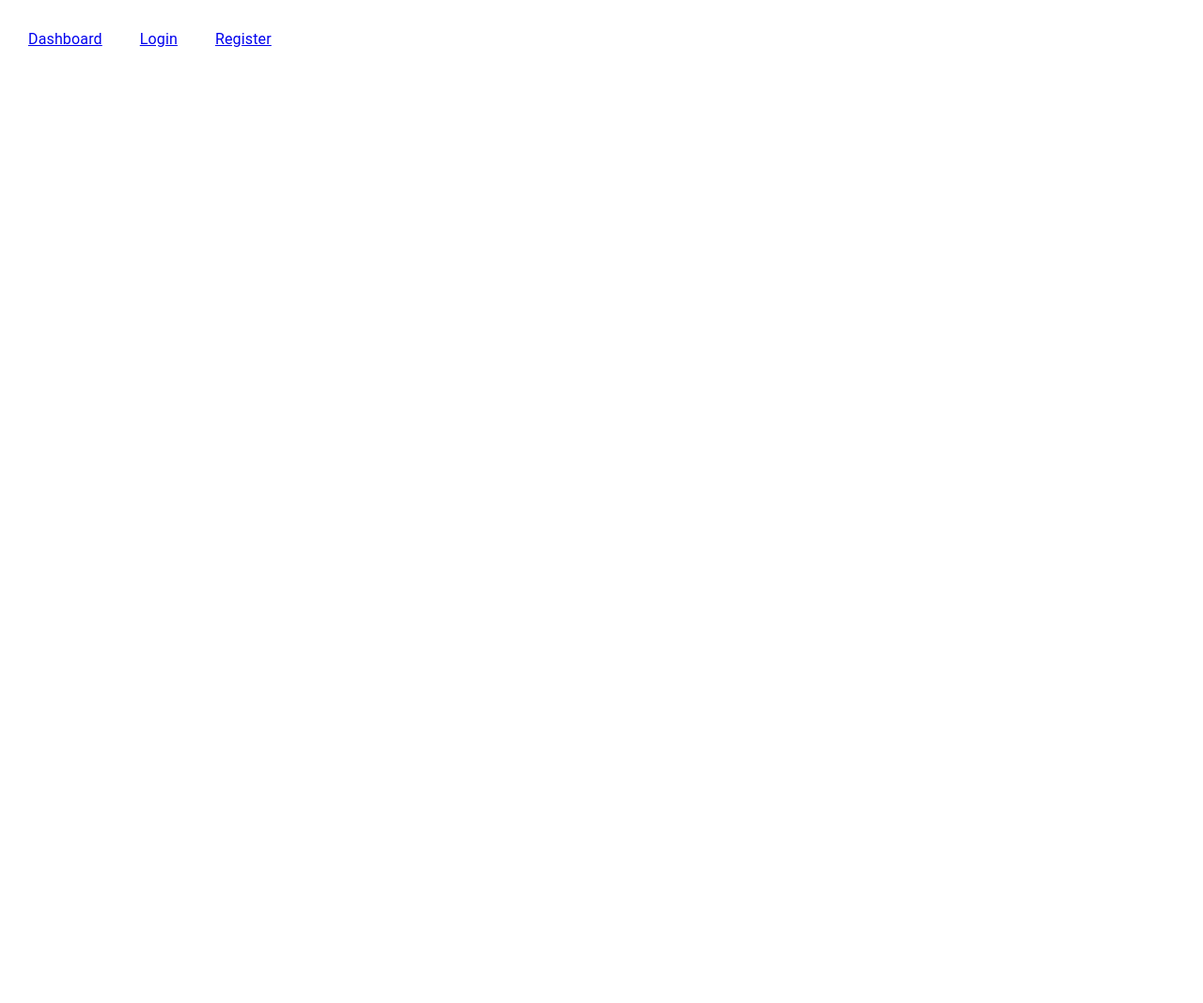
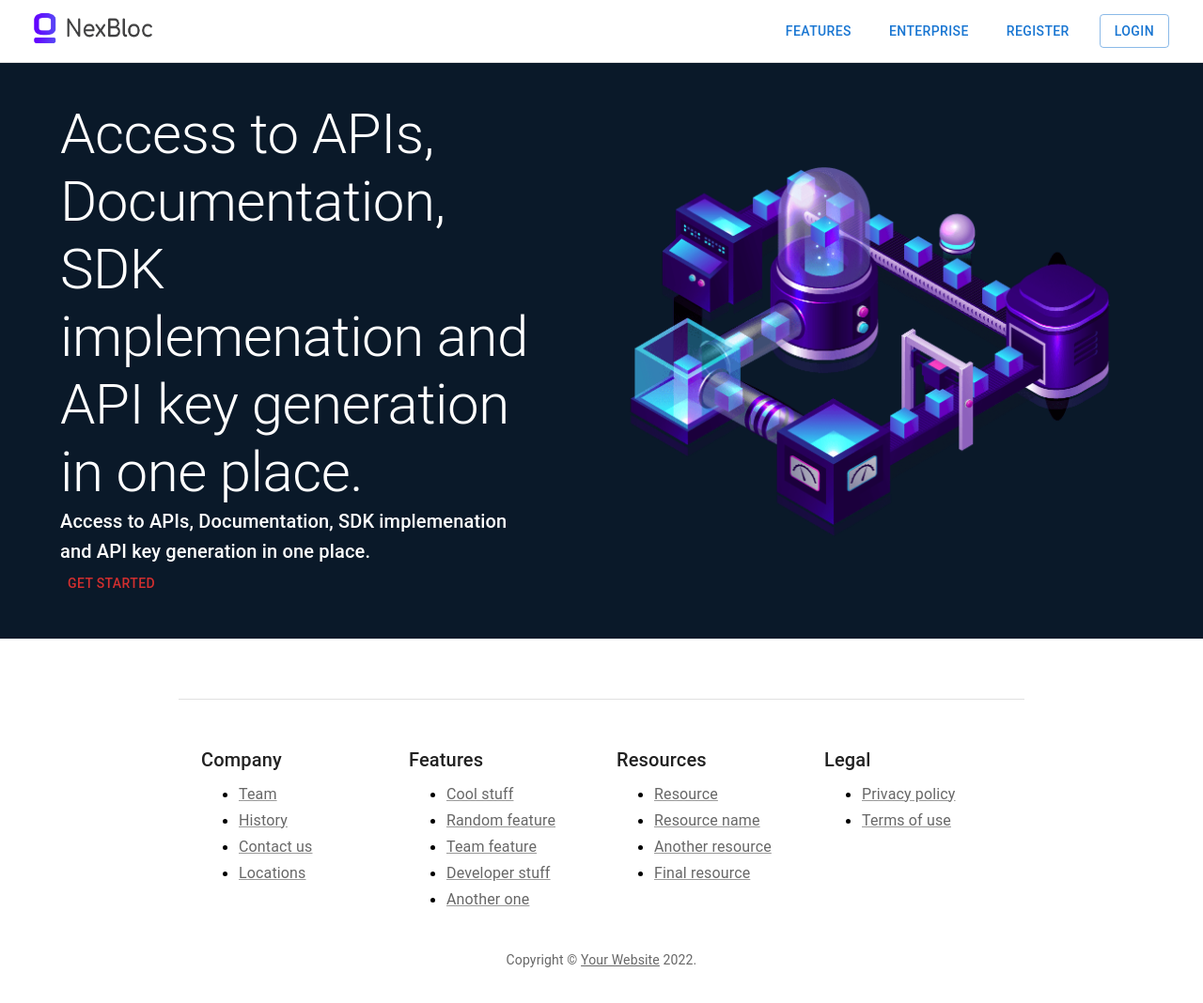
Before and after one commit to Iotric/iotric-admin, a React (Create React App) app: page / in a window 1280 px wide. Shown: the top 1068 px of the page at 94% size. Before the commit the page ends 800 px from the top, so only its background shows below. Built offline with nearby package versions, Linux system fonts and the light colour scheme.

Commit message:
UI landing page partial complete and changes in signup page

```diff
--- /dev/null
+++ b/src/components/home/footer/Footer.js
@@ -0,0 +1,88 @@
+import React from 'react'
+import './footer.scss'
+
+import { Container, Grid, Typography, Link } from '@mui/material'
+
+function Copyright(props) {
+  return (
+    <Typography
+      variant="body2"
+      color="text.secondary"
+      align="center"
+      {...props}
+    >
+      {"Copyright © "}
+      <Link color="inherit" href="https://mui.com/">
+        Your Website
+      </Link>{" "}
+      {new Date().getFullYear()}
+      {"."}
+    </Typography>
+  );
+}
+
+const footers = [
+  {
+    title: "Company",
+    description: ["Team", "History", "Contact us", "Locations"],
+  },
+  {
+    title: "Features",
+    description: [
+      "Cool stuff",
+      "Random feature",
+      "Team feature",
+      "Developer stuff",
+      "Another one",
+    ],
+  },
+  {
+    title: "Resources",
+    description: [
+      "Resource",
+      "Resource name",
+      "Another resource",
+      "Final resource",
+    ],
+  },
+  {
+    title: "Legal",
+    description: ["Privacy policy", "Terms of use"],
+  },
+];
+
+const Footer = () => {
+    return (
+      <Container
+        maxWidth="md"
+        component="footer"
+        sx={{
+          borderTop: (theme) => `1px solid ${theme.palette.divider}`,
+          mt: 8,
+          py: [3, 6],
+        }}
+      >
+        <Grid container spacing={4} justifyContent="space-evenly">
+          {footers.map((footer) => (
+            <Grid item xs={6} sm={3} key={footer.title}>
+              <Typography variant="h6" color="text.primary" gutterBottom>
+                {footer.title}
+              </Typography>
+              <ul>
+                {footer.description.map((item) => (
+                  <li key={item}>
+                    <Link href="#" variant="subtitle1" color="text.secondary">
+                      {item}
+                    </Link>
+                  </li>
+                ))}
+              </ul>
+            </Grid>
+          ))}
+        </Grid>
+        <Copyright sx={{ mt: 5 }} />
+      </Container>
+    );
+}
+
+export default Footer
--- /dev/null
+++ b/src/components/home/hero/Hero.js
@@ -0,0 +1,37 @@
+import React from "react";
+import "./hero.scss";
+
+import heroImg from "../../../assets/images/img1.png";
+
+import { Container, Typography, Box, Button } from "@mui/material";
+
+const Hero = () => {
+  return (
+    <Container className="main" maxWidth="full">
+      <Box px={5} py={5} className="main-hero">
+        <Box>
+          <Typography
+            style={{ color: "white" }}
+            className="text-white"
+            variant="h2"
+          >
+            Access to APIs, Documentation, SDK implemenation and API key
+            generation in one place.
+          </Typography>
+          <Typography
+            style={{ color: "white" }}
+            className="text-white"
+            variant="h6"
+          >
+            Access to APIs, Documentation, SDK implemenation and API key
+            generation in one place.
+          </Typography>
+          <Button color="error">Get Started</Button>
+        </Box>
+        <img src={heroImg}></img>
+      </Box>
+    </Container>
+  );
+};
+
+export default Hero;
--- /dev/null
+++ b/src/components/home/hero/hero.scss
@@ -0,0 +1,16 @@
+.main {
+    background-color: rgb(10, 25, 41);
+    .main-hero {
+        display: flex;
+        gap: 50px;
+        justify-content: center;
+        align-items: center;
+    }
+    .main-hero img {
+        height: 400px;
+        width: 800px;
+        .text-white {
+            font-style: inherit;
+        }
+    }
+}
--- /dev/null
+++ b/src/components/home/navbar/Navbar.js
@@ -0,0 +1,49 @@
+import React from "react";
+import "./navbar.scss";
+
+import companyLogo from "../../../assets/images/logo.png";
+import { AppBar, Toolbar, Typography, Button } from "@mui/material";
+import { Link } from "react-router-dom";
+
+const Navbar = () => {
+  return (
+    <AppBar
+      position="static"
+      sx={{
+        backgroundColor: "inherit",
+        borderBottom: (theme) => `1px solid ${theme.palette.divider}`,
+      }}
+    >
+      <Toolbar sx={{ justifyContent: "space-between", flexWrap: "wrap" }}>
+        <Link to="/dashboard">
+          <img height="60px" width="150px" src={companyLogo} />
+        </Link>
+
+        <nav>
+          <Button color="primary" href="#" sx={{ my: 1, mx: 1.5 }}>
+            Features
+          </Button>
+          <Link to="/enterprise">
+            <Button color="primary" href="#" sx={{ my: 1, mx: 1.5 }}>
+              Enterprise
+            </Button>
+          </Link>
+
+          <Link to="/register">
+            <Button color="primary" href="#" sx={{ my: 1, mx: 1.5 }}>
+              Register
+            </Button>
+          </Link>
+
+          <Link to="/login">
+            <Button href="#" variant="outlined" sx={{ my: 1, mx: 1.5 }}>
+              Login
+            </Button>
+          </Link>
+        </nav>
+      </Toolbar>
+    </AppBar>
+  );
+};
+
+export default Navbar;
--- a/src/pages/home/Home.js
+++ b/src/pages/home/Home.js
@@ -1,23 +1,19 @@
-import React from 'react'
-import './home.scss'
-import { Link } from 'react-router-dom'
+import React from "react";
+import "./home.scss";
+import Navbar from "../../components/home/navbar/Navbar";
+import Hero from "../../components/home/hero/Hero";
+import Footer from "../../components/home/footer/Footer";
 
-import { Box, Typography } from '@mui/material'
+import { Box } from "@mui/material";
 
 const Home = () => {
-    return (
-      <Box className="nav">
-        <Link to="/dashboard">
-          <Typography>Dashboard</Typography>
-        </Link>
-        <Link to="/login">
-          <Typography>Login</Typography>
-        </Link>
-        <Link to="/register">
-          <Typography>Register</Typography>
-        </Link>
-      </Box>
-    );
-}
+  return (
+    <Box className="main-home">
+      <Navbar />
+      <Hero />
+      <Footer />
+    </Box>
+  );
+};
 
-export default Home
+export default Home;
--- a/src/pages/login/Login.jsx
+++ b/src/pages/login/Login.jsx
@@ -32,7 +32,7 @@ const Login = () => {
           <Typography
             ml={1}
             mt={1}
-            mb={3}
+            mb={5}
             component="h2"
             variant="h5"
             className="title"
--- a/src/pages/login/login.scss
+++ b/src/pages/login/login.scss
@@ -27,10 +27,10 @@
       .signDetails {
         display: flex;
         flex-direction: column;
-        gap: 30px;
+        gap: 50px;
       }
       .bottom {
-        margin-top: 20px;
+        margin-top: 40px;
         display: flex;
         justify-content: space-between;
         text-decoration: underline;
--- a/src/pages/register/Register.jsx
+++ b/src/pages/register/Register.jsx
@@ -44,8 +44,19 @@ const Register = () => {
             Create your account
           </Typography>
           <Box className="signDetails">
-            <TextField required label="Full Name" variant="outlined" />
-            <TextField required label="Email" variant="outlined" />
+            <TextField required label="Organization Name" variant="outlined" />
+            <Box display="flex" gap={5}>
+              <TextField required label="First Name" variant="outlined" />
+              <TextField required label="Last Name" variant="outlined" />
+            </Box>
+            <TextField required label="Email" type="email" variant="outlined" />
+            <Box display="flex" gap={5}>
+              <TextField required label="Brand Text" variant="outlined" />
+              <Button size="small" variant="contained" component="label">
+                Upload Brand Logo
+                <input hidden accept="image/*" multiple type="file" />
+              </Button>
+            </Box>
             <TextField
               required
               label="Password"
--- a/src/pages/register/register.scss
+++ b/src/pages/register/register.scss
@@ -1,6 +1,6 @@
 .main {
   background-color: #f1f1f1;
-  height: 110vh;
+  min-height: 130vh;
   .cross-card {
     padding: 30px;
     display: flex;
```
Also changed, not shown: src/assets/images/img1.png (added), src/components/home/footer/footer.scss (added), src/components/home/navbar/navbar.scss (added).
